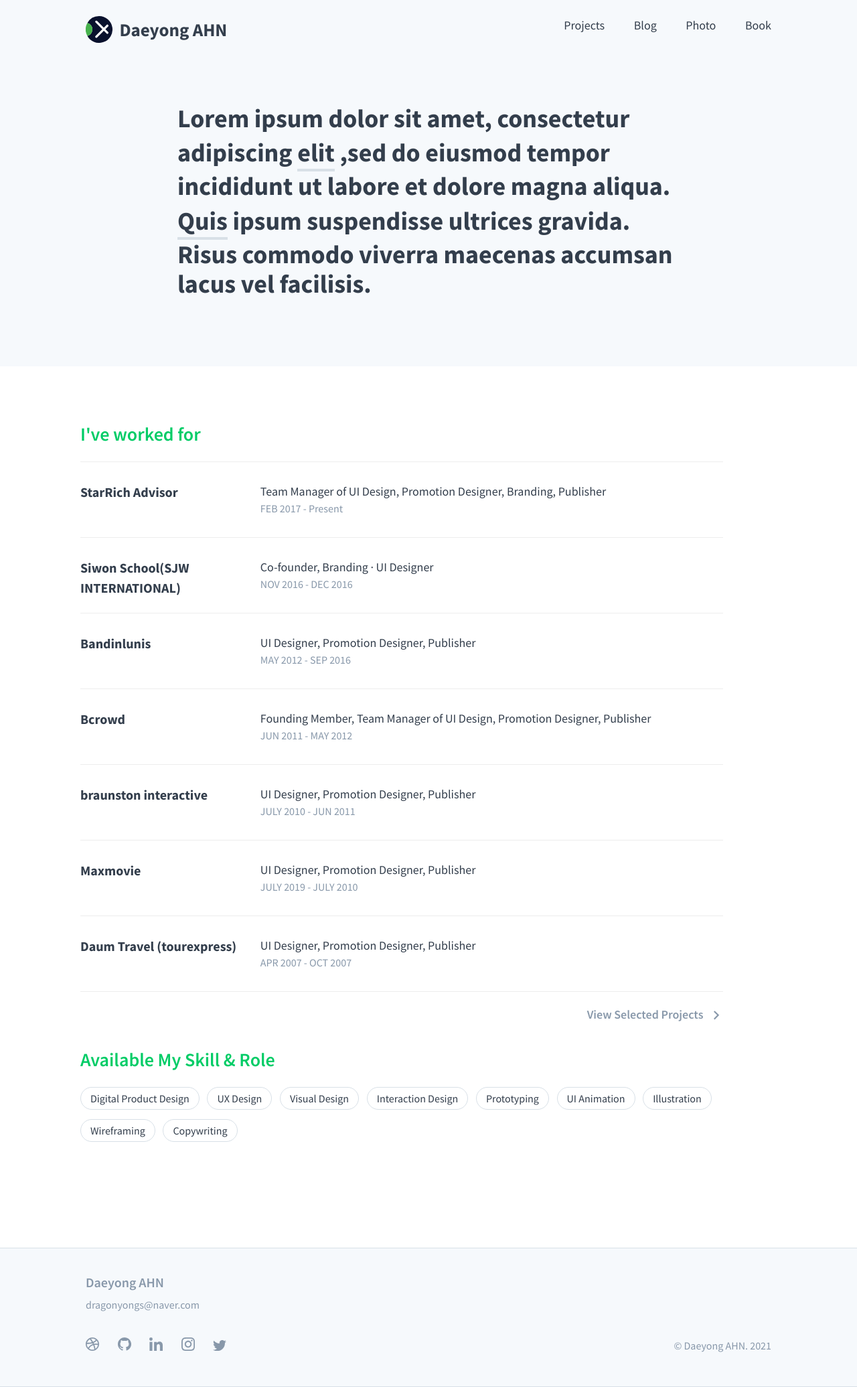
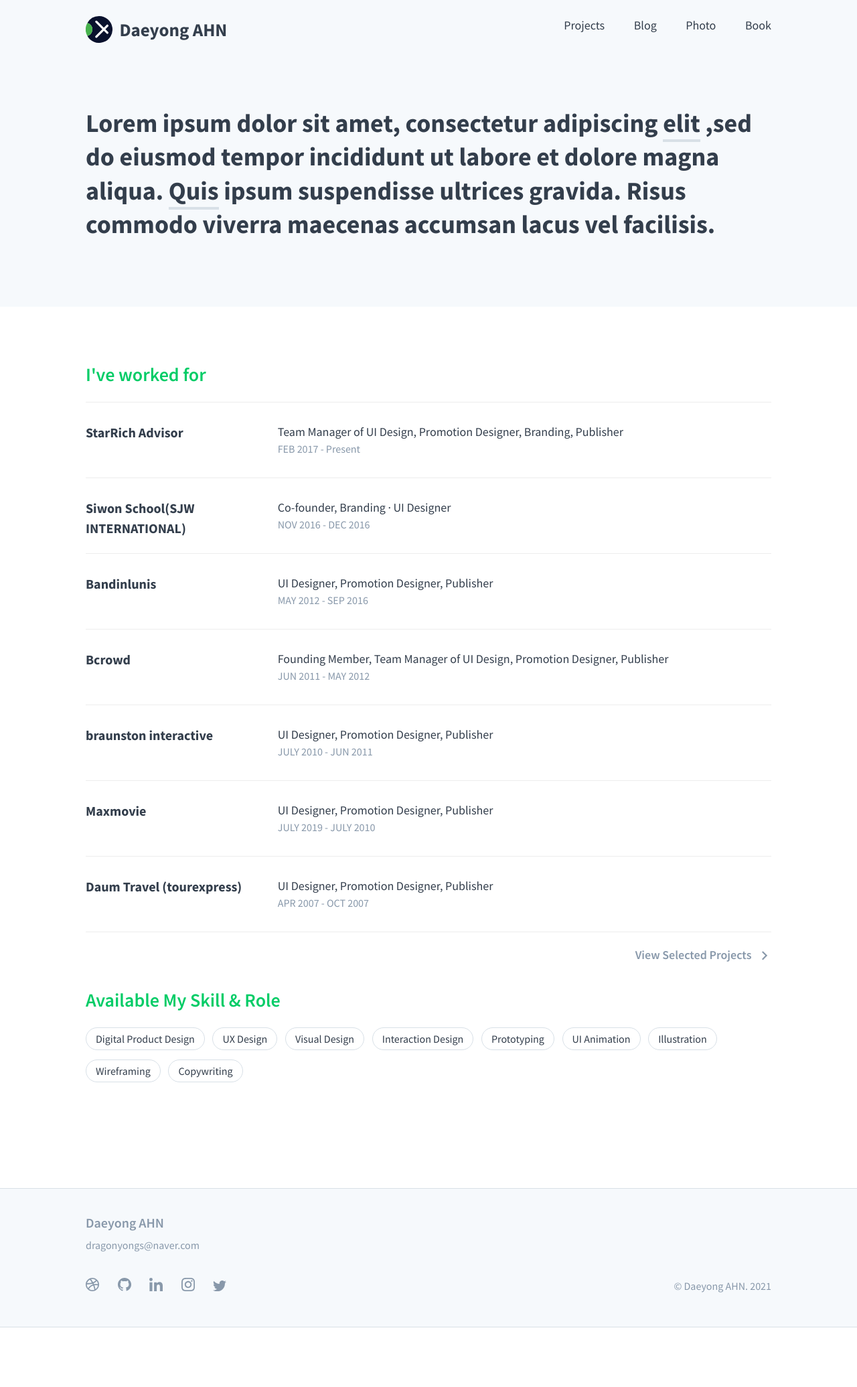
Before and after one commit to dragonyongs/daeyong.github.io, a Jekyll site: the page built from index.md, in a window 1280 px wide. Shown: the whole page at 67% size. Built offline with Jekyll 4.4.1, drawn with Linux system fonts in a browser that asks for light colours; after the commit the page ends 1982 px from its top, so only the background shows below that.

Commit message:
Update
Update

```diff
--- a/_layouts/default.html
+++ b/_layouts/default.html
@@ -39,6 +39,7 @@
           </div>
         </nav>
       </header>
+      <div class="extend"></div>
         {% if page.home == true %}
             {% include resume-header.html %}
         {% endif %}
@@ -48,7 +49,6 @@
         {% if page.project-header == true %}
             {% include project-header.html %}
         {% endif %}
-    <div class="extend">
         <main>
           {{ content }}
             <!--
--- a/_sass/_layout.scss
+++ b/_sass/_layout.scss
@@ -5,7 +5,7 @@
         width: 88%;
         margin: 0 24px auto;
     }
-  max-width: 750px; //1200px
+  max-width: 100%; //1200px
   &-sub {
     margin-bottom: 20px;
     padding-bottom: 40px;
@@ -19,6 +19,7 @@ header, .grey-3{
 
 .extend{
     max-width: 1200px;
+    margin: 0 auto;
 }
 
 main,
```
Lines whose indentation alone changed are shown as unchanged.
